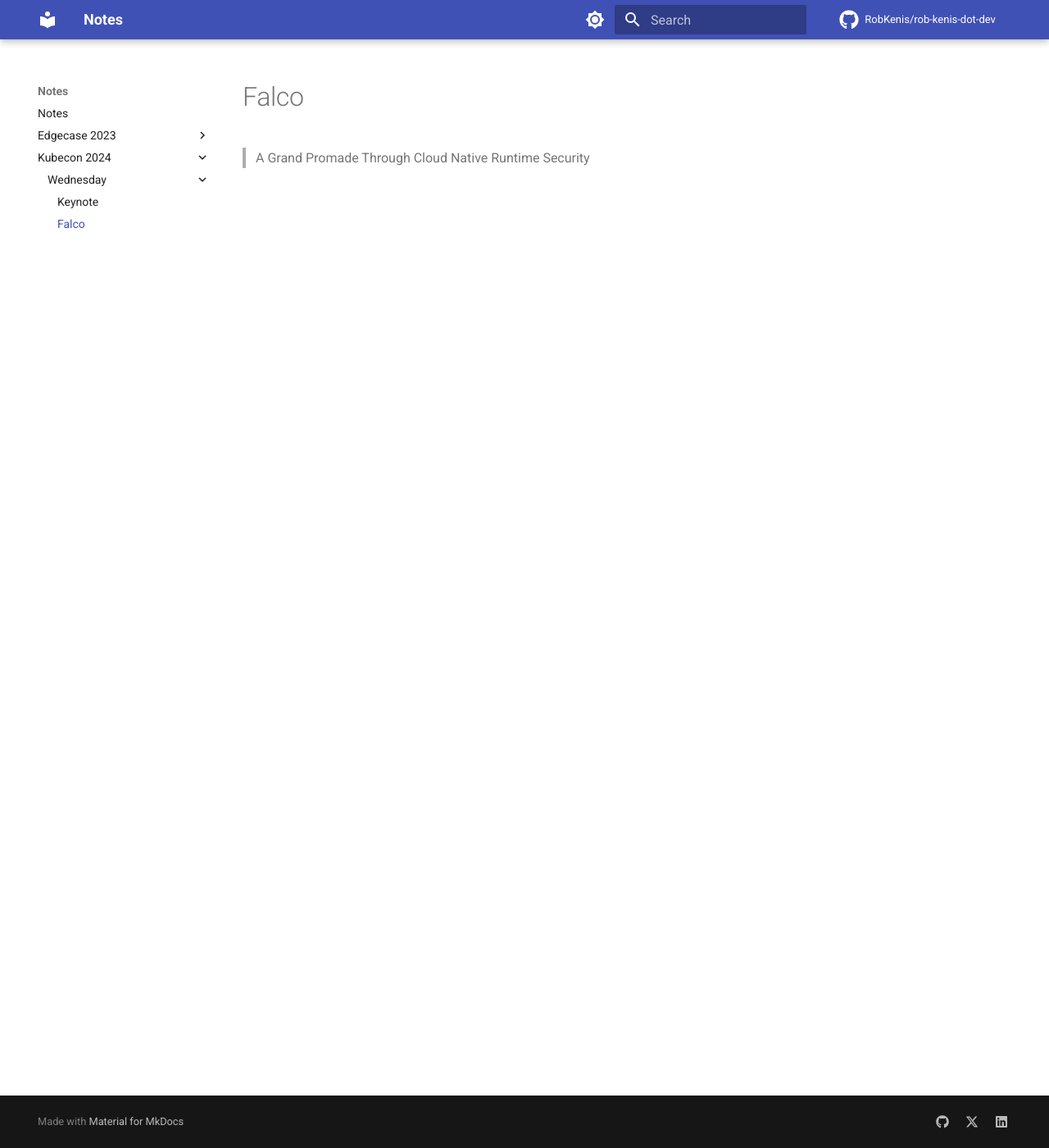
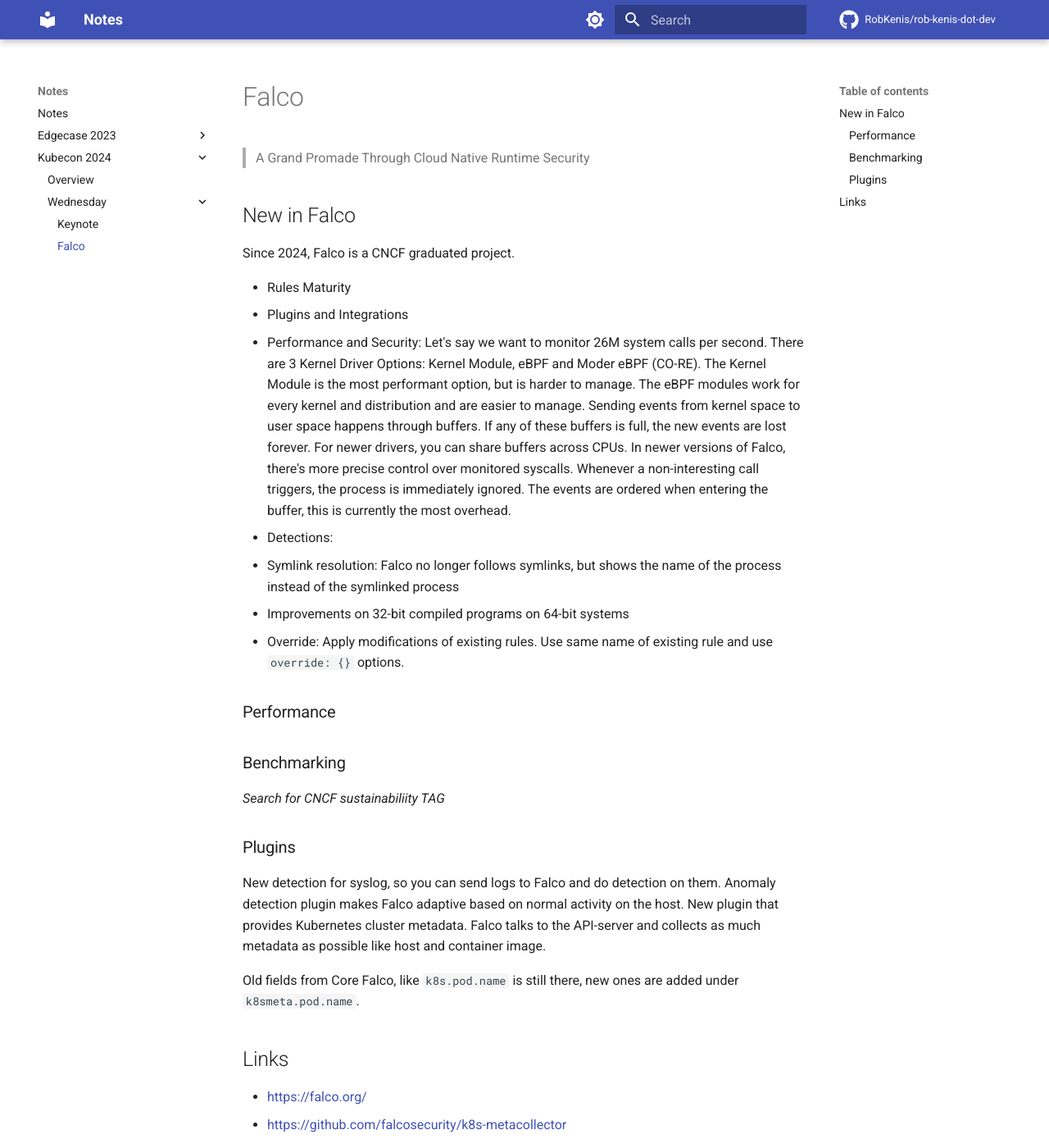
Before and after one commit to RobKenis/rob-kenis-dot-dev, an MkDocs documentation site: the page built from docs/kubecon-2024/wednesday/2-falco.md, in a window 1280 px wide and 1400 px high. Shown: the whole window at 82% size. Built offline with MkDocs 1.6.1 and Material for MkDocs 9.7.7, drawn with Linux system fonts in a browser that asks for light colours; comment, search, counter and statistics services are not loaded.

Commit message:
Add notes on Falco talk

```diff
--- /dev/null
+++ b/docs/kubecon-2024/README.md
@@ -0,0 +1,5 @@
+# Overview
+
+## Links
+
+- <https://openfeature.dev/>
--- a/docs/kubecon-2024/wednesday/2-falco.md
+++ b/docs/kubecon-2024/wednesday/2-falco.md
@@ -1,3 +1,38 @@
 # Falco
 
 > A Grand Promade Through Cloud Native Runtime Security
+
+## New in Falco
+
+Since 2024, Falco is a CNCF graduated project.
+
+- Rules Maturity
+- Plugins and Integrations
+- Performance and Security: Let's say we want to monitor 26M system calls per second. There are 3 Kernel Driver Options: Kernel Module, eBPF and Moder eBPF (CO-RE). The Kernel
+Module is the most performant option, but is harder to manage. The eBPF modules work for every kernel and distribution and are easier to manage. Sending events from kernel space to user
+space happens through buffers. If any of these buffers is full, the new events are lost forever. For newer drivers, you can share buffers across CPUs. In newer versions of Falco,
+there's more precise control over monitored syscalls. Whenever a non-interesting call triggers, the process is immediately ignored. The events are ordered when entering the buffer,
+this is currently the most overhead.
+- Detections:
+  - Symlink resolution: Falco no longer follows symlinks, but shows the name of the process instead of the symlinked process
+  - Improvements on 32-bit compiled programs on 64-bit systems
+  - Override: Apply modifications of existing rules. Use same name of existing rule and use `override: {}` options.
+
+### Performance
+
+
+### Benchmarking
+
+_Search for CNCF sustainabiliity TAG_
+
+### Plugins
+
+New detection for syslog, so you can send logs to Falco and do detection on them. Anomaly detection plugin makes Falco adaptive based on normal activity on the host.
+New plugin that provides Kubernetes cluster metadata. Falco talks to the API-server and collects as much metadata as possible like host and container image.
+
+Old fields from Core Falco, like `k8s.pod.name` is still there, new ones are added under `k8smeta.pod.name`.
+
+## Links
+
+- <https://falco.org/>
+- <https://github.com/falcosecurity/k8s-metacollector>
```
